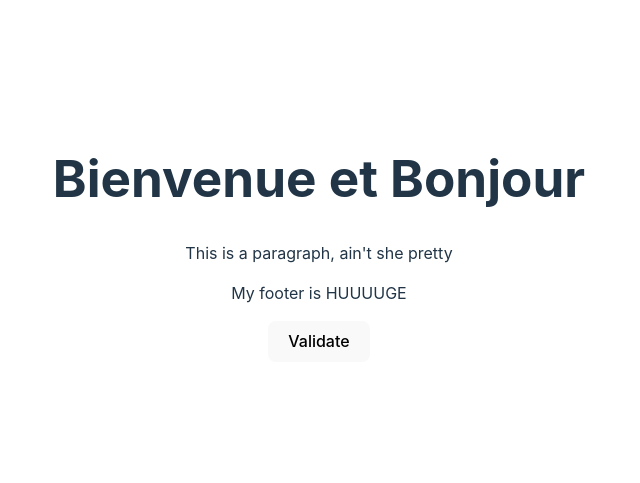
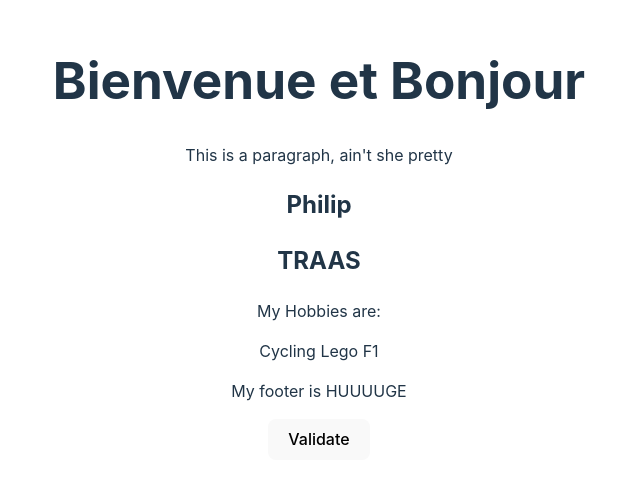
Before and after one commit to Fhilter/REACT-week-3, a React (Vite) app: page / in a window 1280 px wide. Shown: the part 161-644 px from the top of the page, without its empty margins (321-961 px from the left). Built offline with nearby package versions, Linux system fonts and the light colour scheme.

Commit message:
added components and rendered in app.jsx

```diff
--- a/src/App.jsx
+++ b/src/App.jsx
@@ -2,12 +2,14 @@ import './App.css'
 import { Header } from './Components/Containers/Header/Header';
 import { Footer } from './Components/Containers/Footer/Footer';
 import { Button } from './Components/UI/Button/Button';
+import { User } from './Components/Containers/User/User';
 
 function App(){
 
   return(
     <div>
       <Header />
+      <User />
       <Footer />
       <Button />
     </div>
--- /dev/null
+++ b/src/Components/Containers/User/FirstName.jsx
@@ -0,0 +1,5 @@
+export function Firstname() {
+    return(
+        <h2>Philip</h2>
+    )
+}
--- /dev/null
+++ b/src/Components/Containers/User/Fullname.jsx
@@ -0,0 +1,11 @@
+import { Firstname } from "./FirstName";
+import { Lastname } from "./LastName";
+
+export function Fullname(){
+    return(
+        <div>
+            <Firstname />
+            <Lastname />
+        </div>
+    )
+}
--- /dev/null
+++ b/src/Components/Containers/User/Hobbies.jsx
@@ -0,0 +1,11 @@
+export function Hobbies() {
+
+    const hobbies = ["Cycling"," ", "Lego", " ", "F1"]
+
+    return(
+        <div>
+            <p>My Hobbies are:</p>
+            {hobbies}
+        </div>
+    )
+}
--- /dev/null
+++ b/src/Components/Containers/User/LastName.jsx
@@ -0,0 +1,5 @@
+export function Lastname() {
+    return(
+        <h2>TRAAS</h2>
+    )
+}
--- /dev/null
+++ b/src/Components/Containers/User/User.jsx
@@ -0,0 +1,11 @@
+import { Fullname } from "./Fullname"
+import { Hobbies } from "./Hobbies"
+
+export function User() {
+    return(
+        <>
+        <Fullname />
+        <Hobbies />
+        </>
+    )
+}
```
